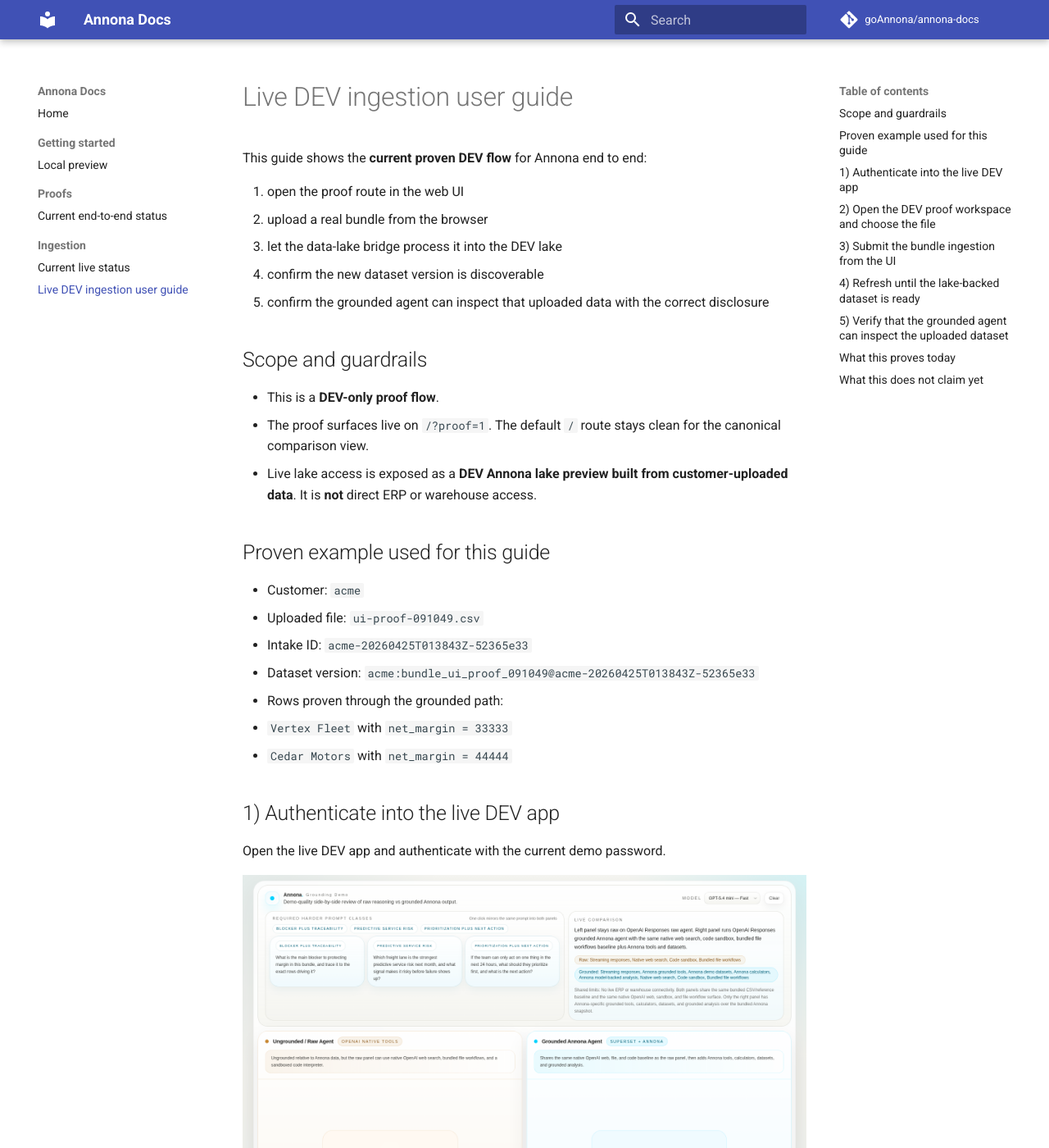
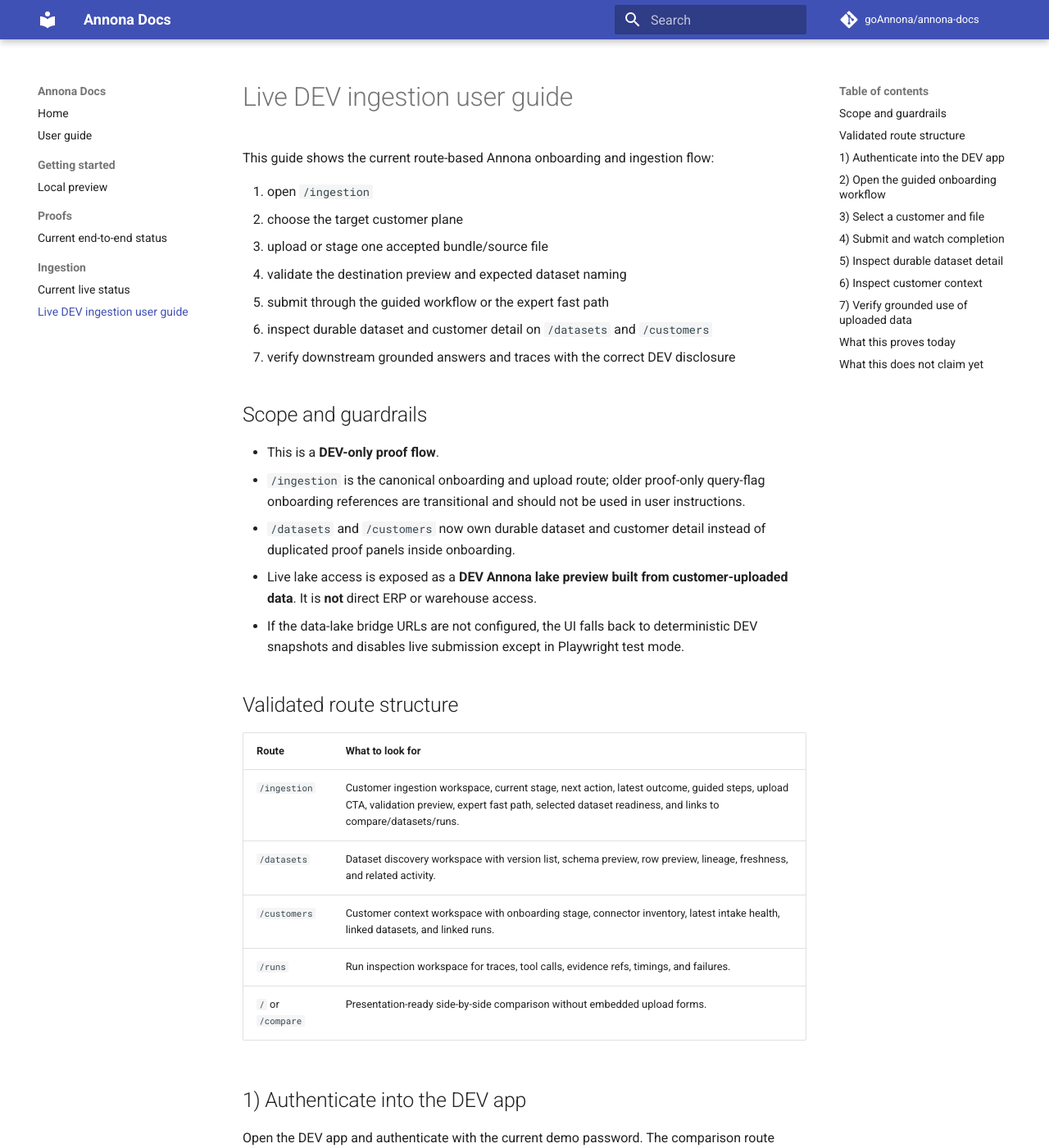
Before and after one commit to goAnnona/annona-docs, an MkDocs documentation site: the page built from docs/ingestion/live-dev-user-guide.md, in a window 1280 px wide and 1400 px high. Shown: the whole window at 82% size. Built offline with MkDocs 1.6.1 and Material for MkDocs 9.7.7, drawn with Linux system fonts in a browser that asks for light colours; comment, search, counter and statistics services are not loaded; some of the changed text lies outside the part shown.

Commit message:
Refresh Annona route-based onboarding docs

````diff
--- a/docs/ingestion/live-dev-user-guide.md
+++ b/docs/ingestion/live-dev-user-guide.md
@@ -1,85 +1,100 @@
 # Live DEV ingestion user guide
 
-This guide shows the **current proven DEV flow** for Annona end to end:
+This guide shows the current route-based Annona onboarding and ingestion flow:
 
-1. open the proof route in the web UI
-2. upload a real bundle from the browser
-3. let the data-lake bridge process it into the DEV lake
-4. confirm the new dataset version is discoverable
-5. confirm the grounded agent can inspect that uploaded data with the correct disclosure
+1. open `/ingestion`
+2. choose the target customer plane
+3. upload or stage one accepted bundle/source file
+4. validate the destination preview and expected dataset naming
+5. submit through the guided workflow or the expert fast path
+6. inspect durable dataset and customer detail on `/datasets` and `/customers`
+7. verify downstream grounded answers and traces with the correct DEV disclosure
 
 ## Scope and guardrails
 
 - This is a **DEV-only proof flow**.
-- The proof surfaces live on `/?proof=1`. The default `/` route stays clean for the canonical comparison view.
+- `/ingestion` is the canonical onboarding and upload route; older proof-only query-flag onboarding references are transitional and should not be used in user instructions.
+- `/datasets` and `/customers` now own durable dataset and customer detail instead of duplicated proof panels inside onboarding.
 - Live lake access is exposed as a **DEV Annona lake preview built from customer-uploaded data**. It is **not** direct ERP or warehouse access.
+- If the data-lake bridge URLs are not configured, the UI falls back to deterministic DEV snapshots and disables live submission except in Playwright test mode.
 
-## Proven example used for this guide
+## Validated route structure
 
-- Customer: `acme`
-- Uploaded file: `ui-proof-091049.csv`
-- Intake ID: `acme-20260425T013843Z-52365e33`
-- Dataset version: `acme:bundle_ui_proof_091049@acme-20260425T013843Z-52365e33`
-- Rows proven through the grounded path:
-  - `Vertex Fleet` with `net_margin = 33333`
-  - `Cedar Motors` with `net_margin = 44444`
+| Route | What to look for |
+| --- | --- |
+| `/ingestion` | Customer ingestion workspace, current stage, next action, latest outcome, guided steps, upload CTA, validation preview, expert fast path, selected dataset readiness, and links to compare/datasets/runs. |
+| `/datasets` | Dataset discovery workspace with version list, schema preview, row preview, lineage, freshness, and related activity. |
+| `/customers` | Customer context workspace with onboarding stage, connector inventory, latest intake health, linked datasets, and linked runs. |
+| `/runs` | Run inspection workspace for traces, tool calls, evidence refs, timings, and failures. |
+| `/` or `/compare` | Presentation-ready side-by-side comparison without embedded upload forms. |
 
-## 1) Authenticate into the live DEV app
+## 1) Authenticate into the DEV app
 
-Open the live DEV app and authenticate with the current demo password.
+Open the DEV app and authenticate with the current demo password. The comparison route stays clean for the product story; operator onboarding now lives on `/ingestion`.
 
-![Authenticated Annona DEV demo home](../assets/ingestion/live-e2e/01-authenticated-home.png)
+## 2) Open the guided onboarding workflow
 
-## 2) Open the DEV proof workspace and choose the file
+Navigate to `/ingestion`. The page should show **Customer ingestion workspace**, a current-stage card, a next-action card, a latest-outcome card, and the ordered ingestion steps.
 
-Navigate to `/?proof=1`, open **DEV proof workspace**, select the customer plane, and choose the file to upload.
+![Guided ingestion wizard on /ingestion](../assets/ingestion/current-ux/01-ingestion-wizard.png)
 
-![DEV proof workspace with a real CSV selected](../assets/ingestion/live-e2e/02-proof-workspace-file-selected.png)
+The ordered workflow is:
 
-## 3) Submit the bundle ingestion from the UI
+1. Customer selection
+2. File selection
+3. Validation and preview
+4. Confirmation
+5. Submission
+6. Completion
 
-Use **Submit bundle ingestion**. The browser receives an accepted intake immediately and shows the live intake ID.
+## 3) Select a customer and file
 
-![Upload accepted in the live DEV proof workspace](../assets/ingestion/live-e2e/03-upload-accepted.png)
+Choose the target customer plane, then select one accepted archive or source file. The UI previews the target plane, expected dataset naming, raw intake root, validation state, and submission mode.
 
-## 4) Refresh until the lake-backed dataset is ready
+When safe defaults are satisfied, the workflow shows that the **Expert fast path** is available. This path is intended for repeat operators who do not need the extra confirmation click.
 
-Use **Refresh status** until the onboarding stage reaches `ready_for_analysis` and the new dataset version is selected.
+![Expert fast path available after safe file selection](../assets/ingestion/current-ux/02-expert-fast-path-ready.png)
 
-Expected proof signals:
+## 4) Submit and watch completion
 
-- the latest intake finishes cleanly
-- the selected dataset shows the new `dataset_version_id`
-- the dataset record count matches the uploaded file
+Use either **Confirm and submit** or **Expert fast path**. The page should move to **Completion** and tell the operator to refresh status until landing, parsing, and discovery finish.
 
-![Lake-backed dataset ready for analysis in the live DEV proof workspace](../assets/ingestion/live-e2e/04-lake-dataset-ready.png)
+![Fast path submitted in Playwright test mode](../assets/ingestion/current-ux/03-fast-path-submitted.png)
 
-## 5) Verify that the grounded agent can inspect the uploaded dataset
+In a live DEV deployment with the data-lake bridge configured, the submit path returns an intake ID and status refreshes show the bridge-backed ingestion outcome. In local/test-mode screenshots, the visible `Playwright submit mock` banner is expected and does not claim live bridge persistence.
 
-The grounded path was then exercised against the same browser session. The trace shows the grounded agent resolving the latest uploaded dataset and producing an answer from the live DEV lake preview.
+## 5) Inspect durable dataset detail
 
-![Grounded agent trace proving live lake preview access](../assets/ingestion/live-e2e/05-agent-trace-proof.png)
+Open `/datasets` from the shell or an ingestion deep link when you need dataset-version ownership details. This route owns version lists, schema preview, row preview, lineage, freshness, and related activity.
 
-The grounded answer for this proof run was:
+![Dedicated datasets workspace on /datasets](../assets/ingestion/current-ux/04-datasets-workspace.png)
 
-```text
-I inspected Acme’s live DEV Annona lake preview for the dataset version acme:bundle_ui_proof_091049@acme-20260425T013843Z-52365e33. That preview shows two rows:
+## 6) Inspect customer context
 
-- Vertex Fleet — net_margin 33333
-- Cedar Motors — net_margin 44444
+Open `/customers` when you need customer-plane detail. This route owns onboarding stage, connector inventory, latest intake health, linked datasets, and linked runs.
 
-Source disclosure: this came from a live DEV Annona lake preview built from customer-uploaded data, not direct ERP or warehouse access.
-```
+![Dedicated customers workspace on /customers](../assets/ingestion/current-ux/05-customers-workspace.png)
+
+## 7) Verify grounded use of uploaded data
+
+After a live DEV upload has produced a discoverable dataset version, use `/compare` and `/runs` to verify the grounded path. The expected proof signals are:
+
+- the latest intake reaches a successful or explicitly reviewable terminal state
+- the selected dataset shows the expected `dataset_version_id`
+- dataset record counts and previews match the uploaded file or bundle
+- grounded answers disclose that the source is a live DEV Annona lake preview built from customer-uploaded data
+- traces show the run/session, dataset, timing, tool, evidence, and request context needed for operator review
 
 ## What this proves today
 
-The current DEV demo now supports the full user-visible proof chain:
+The current DEV demo supports the user-visible proof chain:
 
-- upload from the web UI
-- live handoff into the Annona data-lake bridge
-- processing into a discoverable dataset version
-- lake-backed dataset preview for the selected customer
-- grounded-agent access to that uploaded data with explicit DEV-preview disclosure
+- route-based onboarding on `/ingestion`
+- guided upload and validation with an expert fast path
+- live handoff into the Annona data-lake bridge when configured
+- processing into discoverable dataset versions
+- durable dataset and customer pages on `/datasets` and `/customers`
+- grounded-agent access to uploaded data with explicit DEV-preview disclosure
 
 ## What this does **not** claim yet
 
@@ -87,3 +102,4 @@ The current DEV demo now supports the full user-visible proof chain:
 - direct warehouse federation
 - production support or SLAs
 - operator-free autonomous ingestion repair
+- live upload submission when the data-lake bridge URLs are not configured
--- /dev/null
+++ b/docs/user-guide.md
@@ -0,0 +1,44 @@
+# Annona user guide
+
+This guide describes the current DEV web UI route structure and the primary jobs each surface owns.
+
+## Route map
+
+| Route | Purpose | Use it for |
+| --- | --- | --- |
+| `/` or `/compare` | Clean side-by-side comparison surface | Run prompts and compare raw versus Annona-grounded answers. |
+| `/ingestion` | Guided customer onboarding and bundle ingestion | Select a customer, stage a file, validate the destination, submit ingestion, and track completion. |
+| `/datasets` | Durable dataset discovery workspace | Inspect dataset versions, schema preview, row preview, lineage, freshness, and related activity. |
+| `/customers` | Durable customer context workspace | Review onboarding stage, connector inventory, latest intake health, linked datasets, and linked runs. |
+| `/runs` | Trace and run inspection workspace | Inspect run/session context, tool calls, evidence refs, timings, and failures. |
+
+The old proof-only onboarding workspace is no longer the canonical user path. Use `/ingestion` for onboarding and upload work, then deep-link into `/datasets`, `/customers`, `/runs`, or `/compare` as needed.
+
+## Standard workflow
+
+1. Authenticate into the DEV app with the current demo password.
+2. Open `/ingestion` and choose the target customer plane.
+3. Select one accepted archive or source file.
+4. Review validation, destination preview, and expected dataset naming.
+5. Submit through the guided path, or use the expert fast path when safe defaults are already satisfied.
+6. Refresh status until landing, parsing, discovery, and readiness are reflected in the latest outcome.
+7. Open `/datasets` for durable dataset detail, `/customers` for customer plane detail, `/runs` for trace review, or `/compare` to use the selected context in the comparison story.
+
+## DEV scope and disclosure
+
+- Annona currently presents this as a DEV proof workflow, not a production service with SLAs.
+- Live uploaded-data access is disclosed as a **live DEV Annona lake preview built from customer-uploaded data**.
+- It is **not** direct ERP access, direct warehouse federation, or a claim that Annona can read arbitrary customer systems in production.
+- When the web UI is running without the data-lake bridge, the onboarding surfaces fall back to deterministic DEV snapshots and live submission is disabled except in Playwright test mode.
+
+## Validated UX artifacts
+
+These screenshots were captured from the shipped web UI route contract in Playwright test mode. The visible banners intentionally say `Mocked DEV snapshot` and `Playwright submit mock`; they validate the current UX structure and copy, not a fresh live bridge upload.
+
+![Guided ingestion wizard on /ingestion](assets/ingestion/current-ux/01-ingestion-wizard.png)
+
+![Expert fast path available after safe file selection](assets/ingestion/current-ux/02-expert-fast-path-ready.png)
+
+![Dedicated datasets workspace on /datasets](assets/ingestion/current-ux/04-datasets-workspace.png)
+
+![Dedicated customers workspace on /customers](assets/ingestion/current-ux/05-customers-workspace.png)
--- a/mkdocs.yml
+++ b/mkdocs.yml
@@ -14,6 +14,7 @@ theme:
     - search.highlight
 nav:
   - Home: index.md
+  - User guide: user-guide.md
   - Getting started:
       - Local preview: getting-started/local-preview.md
   - Proofs:
````
Also changed, not shown: docs/index.md (+4 -1 lines), docs/ingestion/current-live-status.md (+12 -8 lines), docs/proofs/current-end-to-end-status.md (+9 -3 lines), docs/assets/ingestion/current-ux/01-ingestion-wizard.png (added), docs/assets/ingestion/current-ux/02-expert-fast-path-ready.png (added), docs/assets/ingestion/current-ux/03-fast-path-submitted.png (added), docs/assets/ingestion/current-ux/04-datasets-workspace.png (added), docs/assets/ingestion/current-ux/05-customers-workspace.png (added), docs/assets/ingestion/live-e2e/01-authenticated-home.png (deleted), docs/assets/ingestion/live-e2e/02-proof-workspace-file-selected.png (deleted), docs/assets/ingestion/live-e2e/03-upload-accepted.png (deleted), docs/assets/ingestion/live-e2e/04-lake-dataset-ready.png (deleted), docs/assets/ingestion/live-e2e/05-agent-trace-proof.png (deleted).
